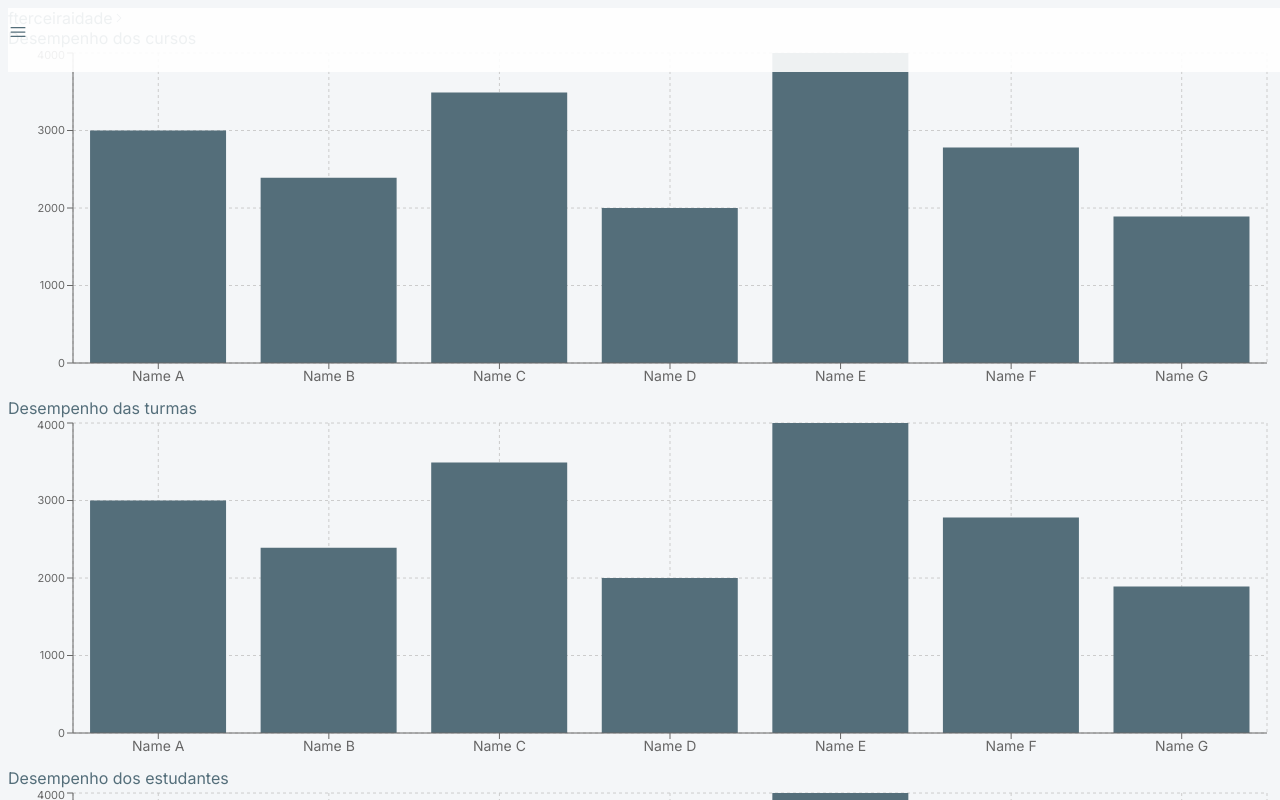
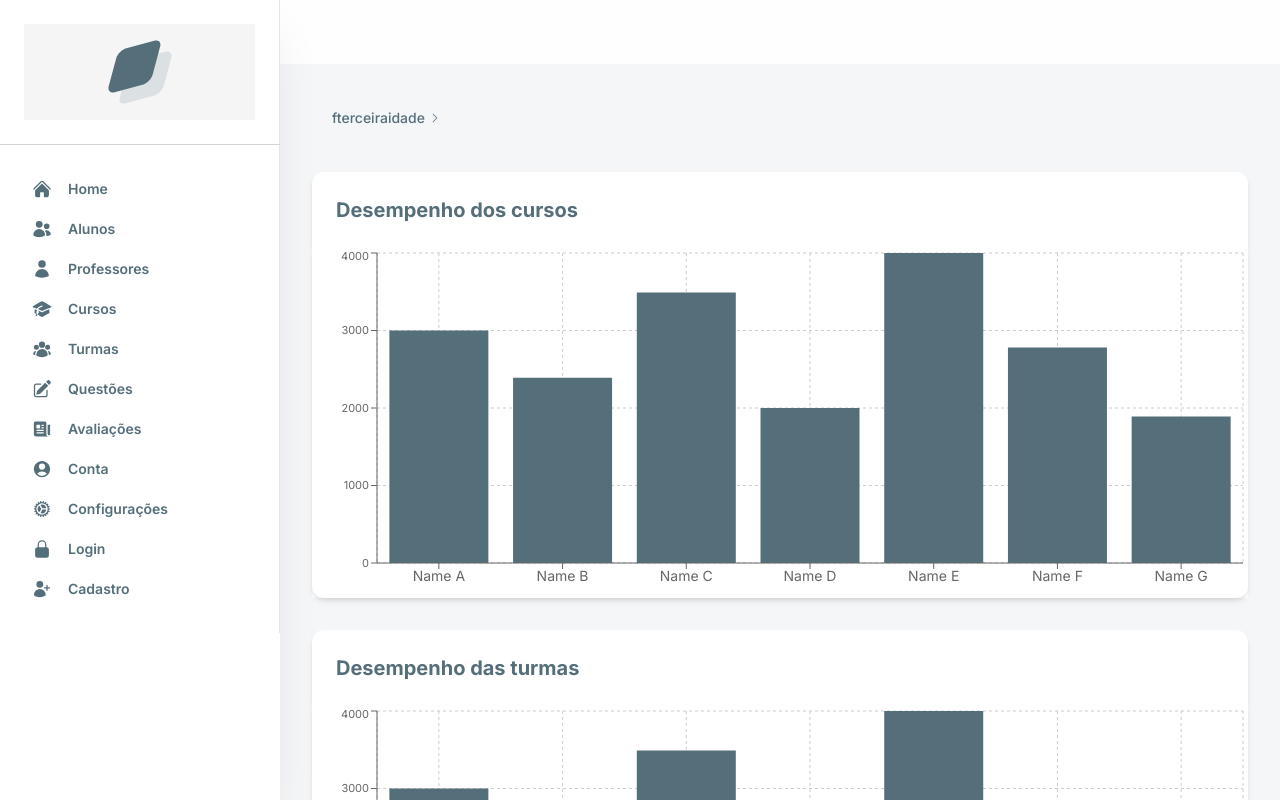
Before and after one commit to jobson-almeida/fterceiraidade-frontend, a Next.js app: page / in a window 1280 px wide. Shown: the top 800 px of the page. Built offline with nearby package versions, Linux system fonts and the light colour scheme; data requests are answered from the project's data file.

Commit message:
fix: update Tailwind CSS configuration for v4

```diff
--- a/package.json
+++ b/package.json
@@ -29,6 +29,7 @@
     "uuid": "^14.0.3"
   },
   "devDependencies": {
+    "@tailwindcss/postcss": "^4.3.5",
     "autoprefixer": "^10.6.2",
     "eslint": "^10.14.0",
     "eslint-config-next": "16.4.5",
--- a/postcss.config.js
+++ b/postcss.config.js
@@ -1,6 +1,5 @@
 module.exports = {
   plugins: {
-    tailwindcss: {},
-    autoprefixer: {},
+    '@tailwindcss/postcss': {},
   },
 }
--- a/src/app/globals.css
+++ b/src/app/globals.css
@@ -1,11 +1,10 @@
-@tailwind base;
-@tailwind components;
+@import "tailwindcss";
+@config "../../tailwind.config.js";
 
 .component {
   background-color: rgb(255, 255, 255);
 }
 
-@tailwind utilities;
 
 :root {
   --foreground-rgb: 244, 246, 248;
```
Also changed, not shown: 1 other file (tests, documents, lock files or other folders).
